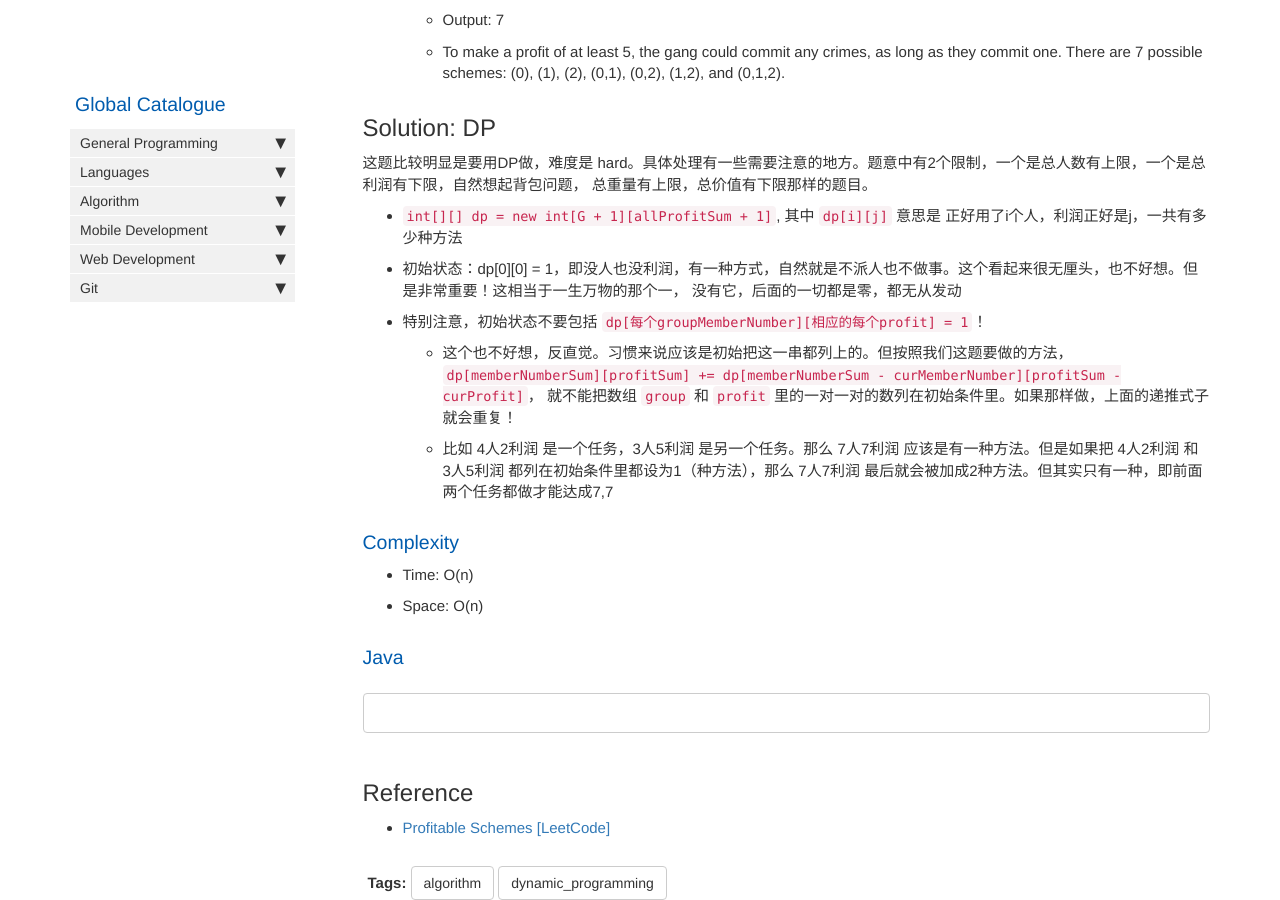
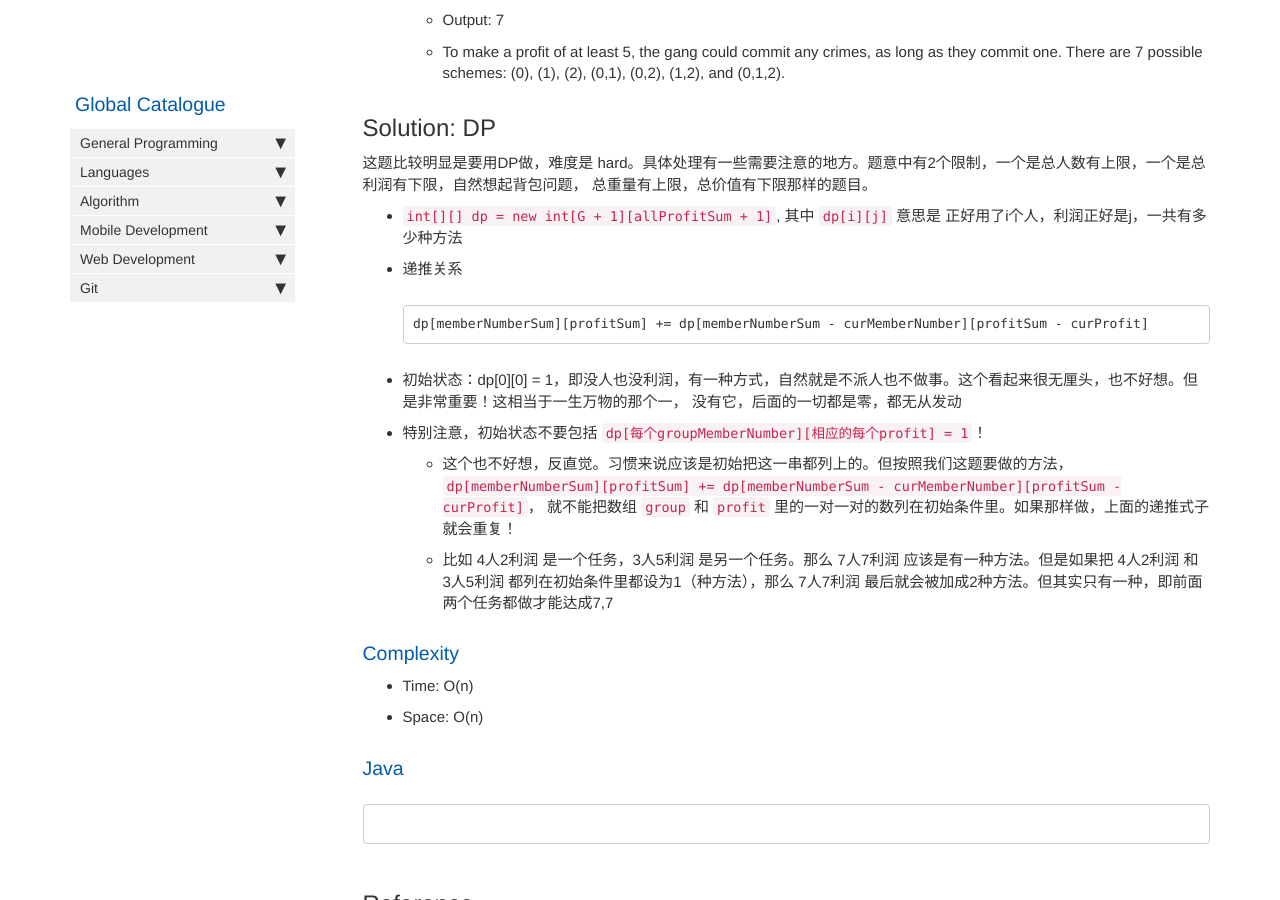
Before and after one commit to HungryOrc/hungryorc.github.io, a Jekyll site: the page built from pages/algorithm/algorithm_profitable_schemes.md, in a window 1280 px wide and 900 px high, scrolled down 790 px. Built offline with Jekyll 4.4.1, drawn with Linux system fonts in a browser that asks for light colours; nearby versions of some CDN libraries; comment, search, counter and statistics services are not loaded.

Commit message:
Update algorithm_profitable_schemes.md

````diff
--- a/pages/algorithm/algorithm_profitable_schemes.md
+++ b/pages/algorithm/algorithm_profitable_schemes.md
@@ -37,6 +37,10 @@ How many schemes can be chosen?  Since the answer may be very large, return it m
 这题比较明显是要用DP做，难度是 hard。具体处理有一些需要注意的地方。题意中有2个限制，一个是总人数有上限，一个是总利润有下限，自然想起背包问题，
 总重量有上限，总价值有下限那样的题目。
 * `int[][] dp = new int[G + 1][allProfitSum + 1]`, 其中 `dp[i][j]` 意思是 正好用了i个人，利润正好是j，一共有多少种方法
+* 递推关系
+  ```
+  dp[memberNumberSum][profitSum] += dp[memberNumberSum - curMemberNumber][profitSum - curProfit]
+  ```
 * 初始状态：dp[0][0] = 1，即没人也没利润，有一种方式，自然就是不派人也不做事。这个看起来很无厘头，也不好想。但是非常重要！这相当于一生万物的那个一，
 没有它，后面的一切都是零，都无从发动
 * 特别注意，初始状态不要包括 `dp[每个groupMemberNumber][相应的每个profit] = 1`！
````
